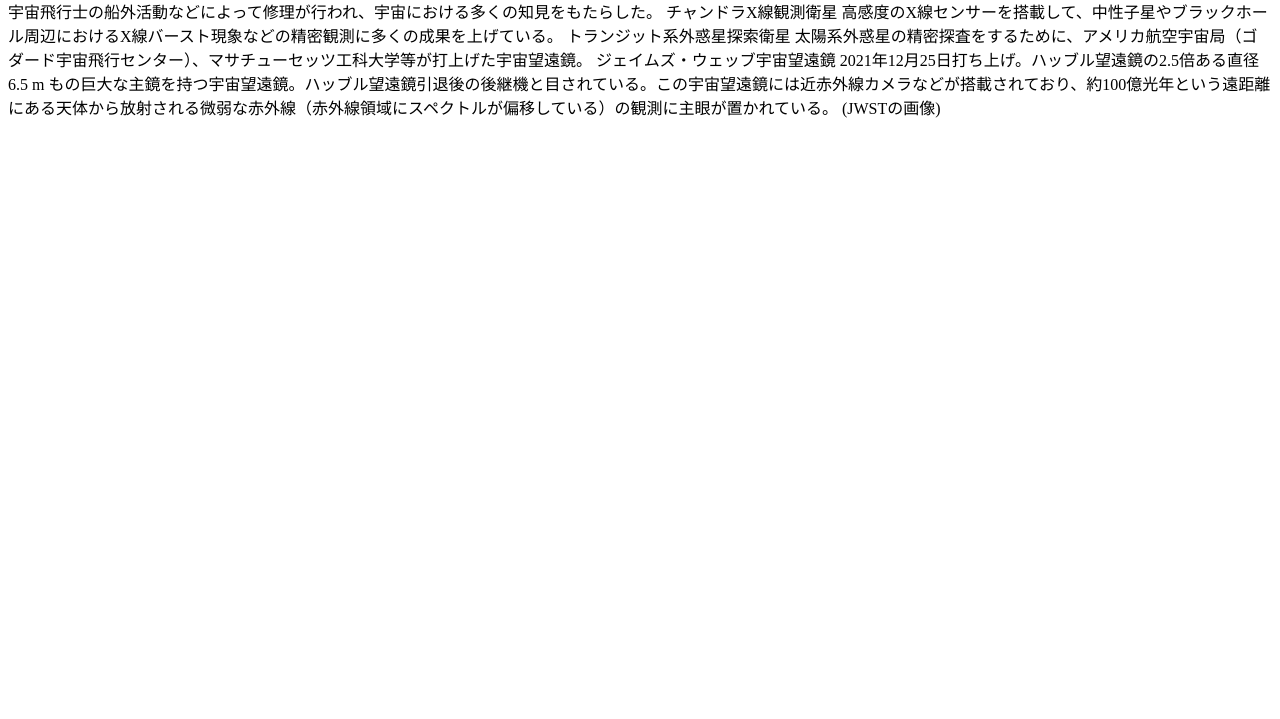
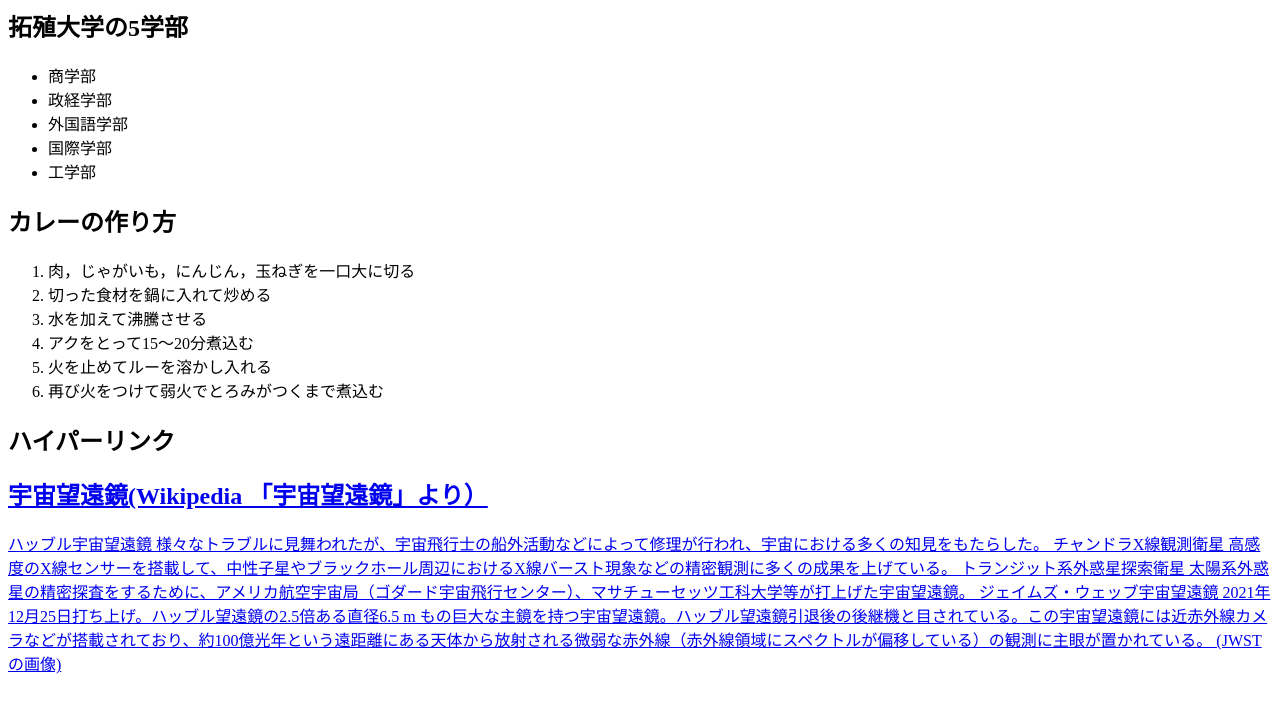
Before and after one commit to G284280622/medialabo, a plain HTML site: page practice-html/elements.html in a window 1280 px wide. Shown: the part 81-800 px from the top of the page. Drawn offline with Linux system fonts and the light colour scheme.

Commit message:
演習１−４途中

```diff
--- a/practice-html/elements.html
+++ b/practice-html/elements.html
@@ -5,24 +5,30 @@
     <title>演習1-4: HTMLのさまざまな要素</title>
   </head>
   <body>
-	見出し: 演習1-4: HTMLのさまざまな要素
-		小見出し: 拓殖大学の5学部
-			商学部
-			政経学部
-			外国語学部
-			国際学部
-			工学部
-		小見出し: カレーの作り方
-			肉，じゃがいも，にんじん，玉ねぎを一口大に切る
-			切った食材を鍋に入れて炒める
-			水を加えて沸騰させる
-			アクをとって15〜20分煮込む
-			火を止めてルーを溶かし入れる
-			再び火をつけて弱火でとろみがつくまで煮込む
-		小見出し: ハイパーリンク
-			演習1-3のHTMLファイル
+	<!--見出し:--> <h1>演習1-4: HTMLのさまざまな要素</h1>
+		<!--小見出し:--> <h2>拓殖大学の5学部</h2>
+		<ul>
+			<li>商学部</li>
+			<li>政経学部</li>
+			<li>外国語学部</li>
+			<li>国際学部</li>
+			<li>工学部</li>
+		</ul>
+		<!--小見出し:--> <h2>カレーの作り方</h2>
+		<ol>
+			<li>肉，じゃがいも，にんじん，玉ねぎを一口大に切る</li>
+			<li>切った食材を鍋に入れて炒める</li>
+			<li>水を加えて沸騰させる</li>
+			<li>アクをとって15〜20分煮込む</li>
+			<li>火を止めてルーを溶かし入れる</li>
+			<li>再び火をつけて弱火でとろみがつくまで煮込む</li>
+		</ol>
+
+		<!--小見出し:--> <h2>ハイパーリンク</h2>
+			<!--演習1-3のHTMLファイル-->
+			<a href="practice-html/structure.html"
 			index.html
-		小見出し: 宇宙望遠鏡(Wikipedia 「宇宙望遠鏡」より）
+		<!--小見出し:--> <h2>宇宙望遠鏡(Wikipedia 「宇宙望遠鏡」より）</h2>
 			ハッブル宇宙望遠鏡
 				様々なトラブルに見舞われたが、宇宙飛行士の船外活動などによって修理が行われ、宇宙における多くの知見をもたらした。
 			チャンドラX線観測衛星
```
